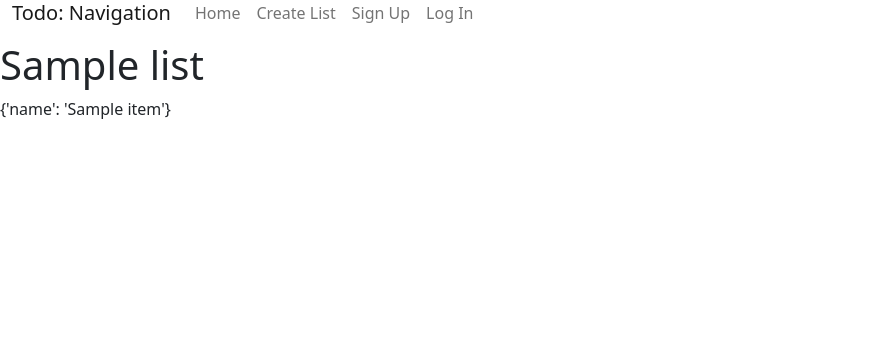
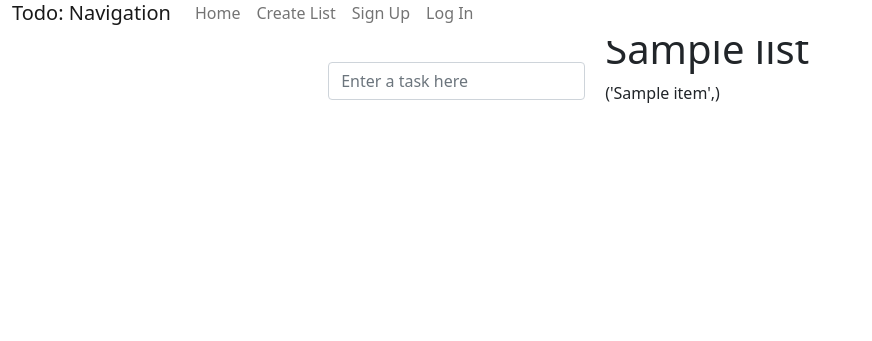
Before and after one commit to SolaraCI/capstone, a Django app: page /lists/1 in a window 1280 px wide. Shown: the part 15-356 px from the top of the page, without its empty margins (0-872 px from the left). Run offline with Django 4.2, Linux system fonts and the light colour scheme; tables that the repository leaves empty hold one stand-in row (values such as "Sample post").

Commit message:
add item creation functionality

```diff
--- a/todo/templates/todo/view_list.html
+++ b/todo/templates/todo/view_list.html
@@ -2,10 +2,30 @@
 
 <!-- Displays selected list -->
 {% block content %}
-<div class="row">
+
+<form
+  method="POST"
+  class="row row-cols-lg-auto g-3 justify-content-center align-items-center mb-4 pb-2"
+>
+  {% csrf_token %}
+  <div class="col-12">
+    <div class="form-outline">
+      <input
+        type="text"
+        id="form1"
+        class="form-control"
+        name="task"
+        placeholder="Enter a task here"
+        parent_list={{list}}
+      />
+    </div>
+  </div>
+
+  <div class="row">
     <h1>{{ list.name }}</h1>
     {% for item in item_names %}
         <p>{{ item }}</p>
     {% endfor %}
-</div>
-{% endblock content %}
+  </div>
+  {% endblock content %}
+</form>
--- a/todo/views.py
+++ b/todo/views.py
@@ -4,7 +4,7 @@ from .forms import ListForm, ItemForm
 from django.forms import modelform_factory
 from django.contrib import messages
 from django.contrib.auth.models import User
-from django.contrib.auth import authenticate, login, logout
+from django.contrib.auth import authenticate, login, logout, models
 
 
 # Create your views here.
@@ -25,10 +25,15 @@ def view_list(request, list_id):
     """Retrieves selected list and returns it to render"""
     todo_list = get_object_or_404(List, id=list_id)
 
+    if request.method == 'POST':
+        task = request.POST.get('task')
+        new_item = Item(name=task, parent_list=todo_list)
+        new_item.save()
+
     context = {
         'list': todo_list,
         'items': todo_list.items,
-        'item_names': todo_list.items.values('name'),
+        'item_names': todo_list.items.values_list('name'),
     }
 
     return render(request, 'todo/view_list.html', context)
```
